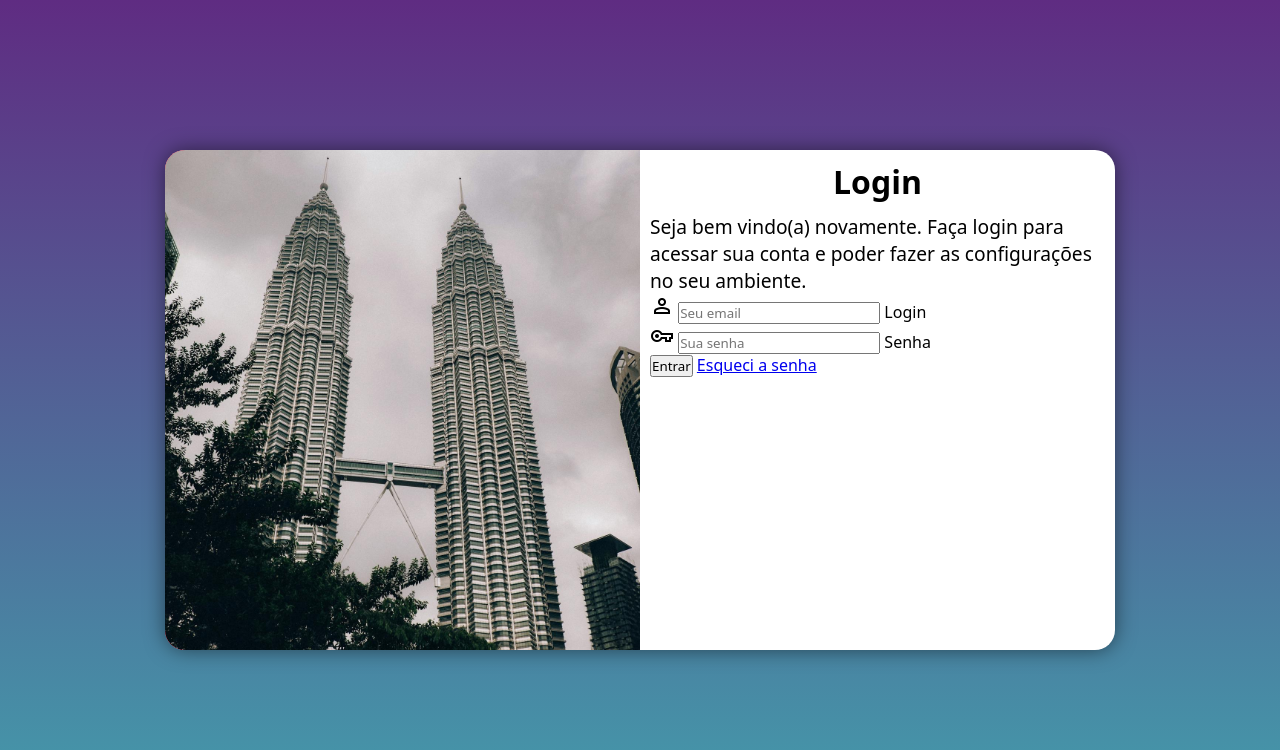
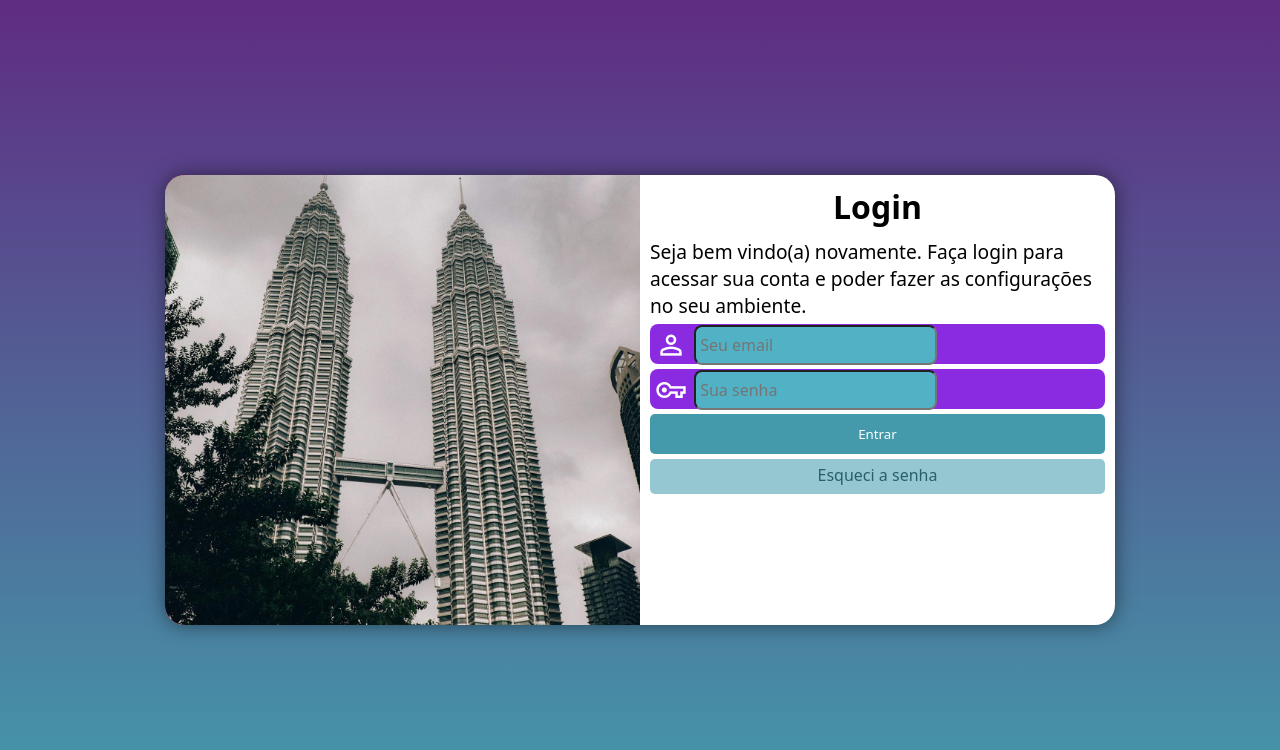
Before and after one commit to JefersonMartins99/projeto-login, a plain HTML site: page index.html in a window 1280 px wide. Drawn offline with nearby package versions, Linux system fonts and the light colour scheme.

Commit message:
mudanças no projeto

```diff
--- a/estilos/media-query.css
+++ b/estilos/media-query.css
@@ -7,7 +7,7 @@
     margin: 0px;
 }
 
-@media screen and (min-width:768px) and (max-width :992px) {
+@media screen and (min-width:768px) and (max-width :992px) {}
 
     body{
 
@@ -16,8 +16,9 @@
 
     section#login {
         width: 80vw;
+        height: 360px;
     }
-}
+
 
     section#login>div#imagem{
         float: left;
@@ -41,6 +42,7 @@ body{
     }
 section#login{
     width: 950px;
+    height: 450px;
     }
 
 }
--- a/estilos/style.css
+++ b/estilos/style.css
@@ -25,13 +25,13 @@ section#login{
     position: absolute;
     top: 50%;
     left: 50%;
-    transform: translate(-50%,-50%);
     background-color: white;
     width: 250px;
     height: 500px;
     border-radius: 20px;
     overflow: hidden;
     box-shadow: 0px 0px 20px rgba(0, 0, 0, 0.5);
+    transform: translate(-50%,-50%);
 }
 
 section#login>div#imagem {
@@ -59,3 +59,66 @@ div#formulario>p{
 
     font-size: 0.8em;
 }
+form>div.campo{
+    background-color: blueviolet;
+    height: 40px;
+    border-radius: 8px;
+    margin: 5px 0px;
+}
+form>input[type=submit]{
+
+    display: block;
+    width: 100%;
+    height: 40px;
+    background-color:  rgb(68, 153, 170);
+    color: white;
+    border: none;
+    border-radius: 5px;
+    cursor: pointer;
+}
+
+form>input[type=submit]:hover{
+
+    background-color: rgb(36, 78, 85); ;
+}
+form>a.botao{
+    display: block;
+    text-align: center;
+    font-size: 1em;
+    width: 100%;
+    height: 35px;
+    background-color: rgb(148, 199, 209);
+    border-radius: 5px;
+    text-decoration: none;
+    color: rgb(42, 95, 105);
+    padding-top: 5px;
+    margin-top: 5px;
+}
+
+form>a.botao:hover{
+    background-color: rgb(36, 78, 85);
+}
+
+div.campo>label{
+    display: none;
+}
+
+div.campo>span{
+    color: white;
+    font-size: 2em;
+    width: 40px;
+    padding: 5px;
+}
+div.campo>input{
+    background-color:rgb(81, 178, 197) ;
+    font-size: 1em;
+    width:calc(100% -44px);
+    border-radius: 8px;
+    height: 100%;
+    padding: 4px;
+    transform: translateY(-10px);
+
+}
+div.campo>input:focus-within{
+    background-color: white;
+}
--- a/index.html
+++ b/index.html
@@ -35,7 +35,7 @@
 
                     </div>
                     <input type="submit" value="Entrar">
-                    <a href="esqueci.html">
+                    <a href="esqueci.html" class="botao">
                         Esqueci a senha
                     </a>
 
```
Lines whose indentation alone changed are shown as unchanged.
